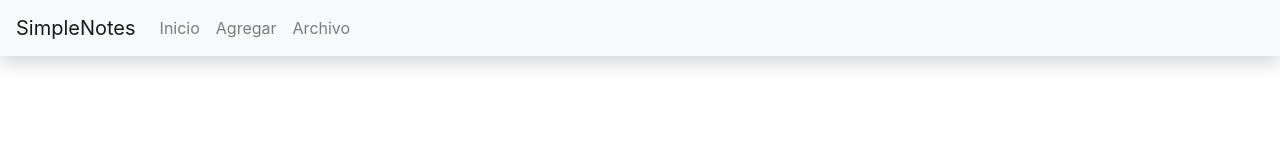
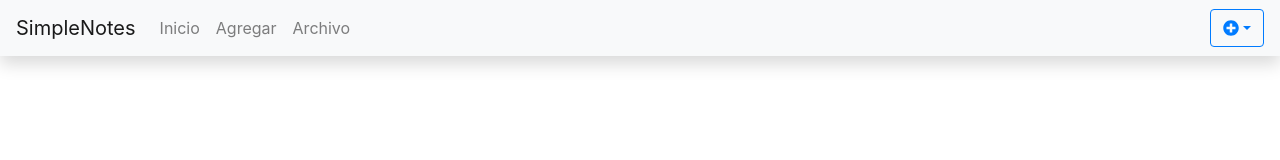
Before and after one commit to NoeGarciaR/simple-notes, an Angular app: page / in a window 1280 px wide. Shown: the top 160 px of the page. Built offline with nearby package versions, Linux system fonts and the light colour scheme.

Commit message:
refactor(): add items colors in to add item in navbar

```diff
--- a/src/app/app.component.html
+++ b/src/app/app.component.html
@@ -1,2 +1,2 @@
-<app-navbar [title]="title" [itemsNavigate]="nav"></app-navbar>
+<app-navbar [title]="title" [itemsNavigate]="nav" [colors]="colors"></app-navbar>
 <router-outlet></router-outlet>
--- a/src/app/app.component.ts
+++ b/src/app/app.component.ts
@@ -44,9 +44,9 @@ export class AppComponent {
    * @description Defined the colors acepted in item cards
    */
   colors: string[] = [
-    "#80ADD",
+    "#80ADD0",
     "#0ABDA0",
     "#D4DCA9",
-    "BF9D7A"
+    "#BF9D7A"
   ]
 }
--- a/src/app/shared/navbar/navbar.component.html
+++ b/src/app/shared/navbar/navbar.component.html
@@ -11,4 +11,17 @@
       </li>
     </ul>
   </div>
+
+  <div class="row">
+    <div class="col">
+      <div ngbDropdown class="d-inline-block">
+        <button class="btn btn-outline-primary" id="dropdownBasic1" ngbDropdownToggle><fa-icon [icon]="iconAdd"></fa-icon></button>
+        <div ngbDropdownMenu aria-labelledby="dropdownBasic1">
+          <button class="add-item" ngbDropdownItem *ngFor="let color of colors" [ngStyle]="{'color': color}">
+            <fa-icon [icon]="faSticky"></fa-icon>
+          </button>
+        </div>
+      </div>
+    </div>
+  </div>
 </nav>
--- a/src/app/shared/navbar/navbar.component.scss
+++ b/src/app/shared/navbar/navbar.component.scss
@@ -0,0 +1,3 @@
+.add-item {
+  font-size: 30px;
+}
--- a/src/app/shared/navbar/navbar.component.ts
+++ b/src/app/shared/navbar/navbar.component.ts
@@ -1,4 +1,5 @@
 import { Component, Input, OnInit } from '@angular/core';
+import { faPlusCircle, faStickyNote } from '@fortawesome/free-solid-svg-icons';
 import { NavigationInterface } from '../interfaces/navigation';
 
 @Component({
@@ -7,11 +8,40 @@ import { NavigationInterface } from '../interfaces/navigation';
   styleUrls: ['./navbar.component.scss']
 })
 export class NavbarComponent implements OnInit {
+  /**
+   * @memberof NavbarComponent
+   * @param title
+   * @default NavBar
+   * @name title
+   * @type Input() { string }
+   * @access public
+   */
+  @Input() title = 'NavBar';
+  /**
+   * @memberof NavbarComponent
+   * @param title
+   * @default []
+   * @name itemsNavigate
+   * @type NavigationInterface { array }
+   * @access public
+   */
+  @Input() itemsNavigate: NavigationInterface[] = [];
+  /**
+   * @memberof NavbarComponent
+   * @param colors
+   * @default []
+   * @name colors
+   * @type string { array }
+   * @access public
+   */
+  @Input() colors: string[] = [];
 
-  @Input() title = 'NavBar';
-  @Input() itemsNavigate: NavigationInterface[] = [];
+  iconAdd = faPlusCircle;
+  faSticky = faStickyNote;
 
-  constructor() { }
+  constructor() {
+
+  }
 
   ngOnInit(): void {
   }
--- a/src/app/shared/navbar/navbar.module.ts
+++ b/src/app/shared/navbar/navbar.module.ts
@@ -5,6 +5,8 @@ import { CommonModule } from '@angular/common';
  */
 import { NavbarComponent } from './navbar.component';
 import { RouterModule } from '@angular/router';
+import {  NgbDropdownModule } from '@ng-bootstrap/ng-bootstrap';
+import { FontAwesomeModule } from '@fortawesome/angular-fontawesome';
 
 
 
@@ -17,7 +19,9 @@ import { RouterModule } from '@angular/router';
   ],
   imports: [
     CommonModule,
-    RouterModule
+    RouterModule,
+    NgbDropdownModule,
+    FontAwesomeModule
   ]
 })
 export class NavbarModule { }
```
